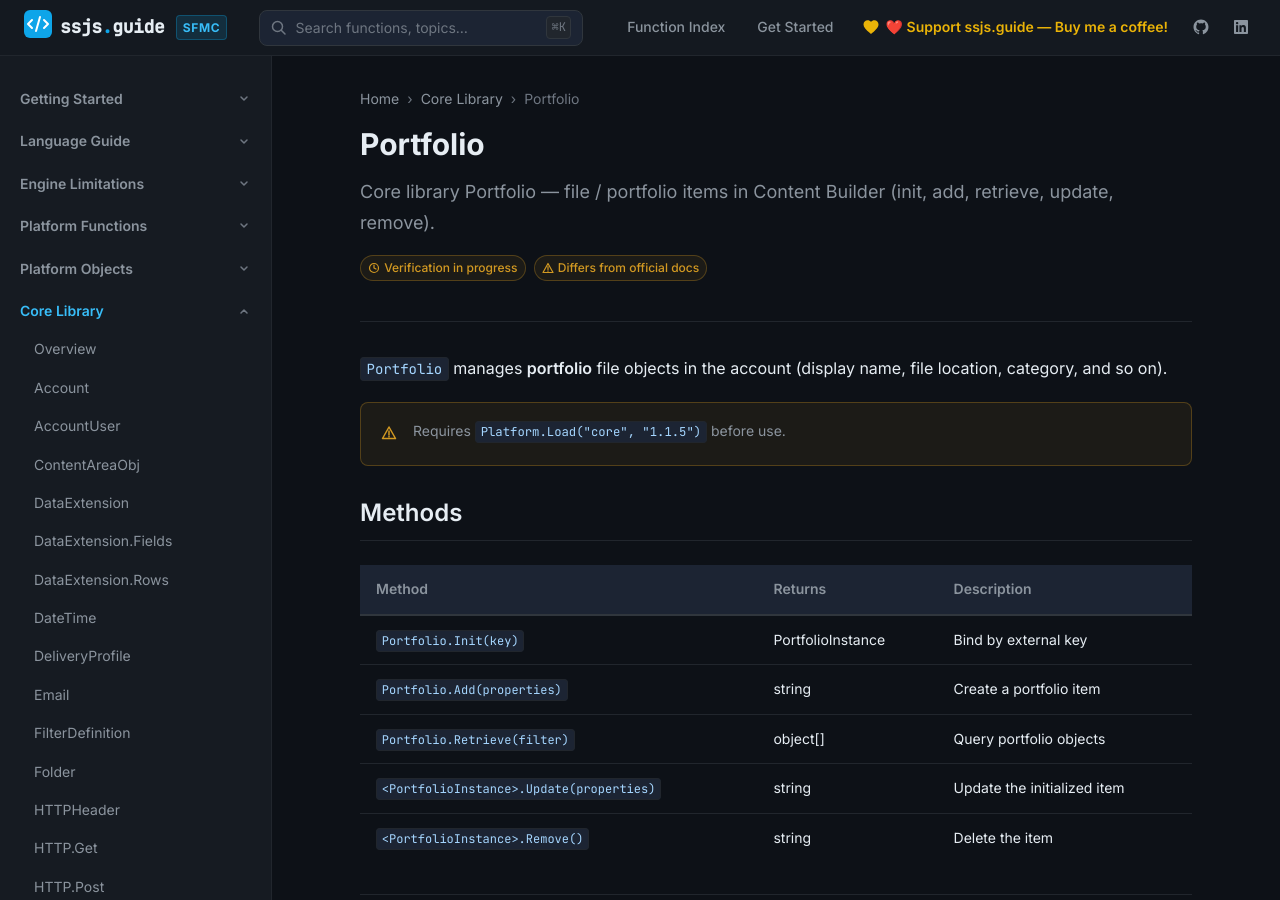
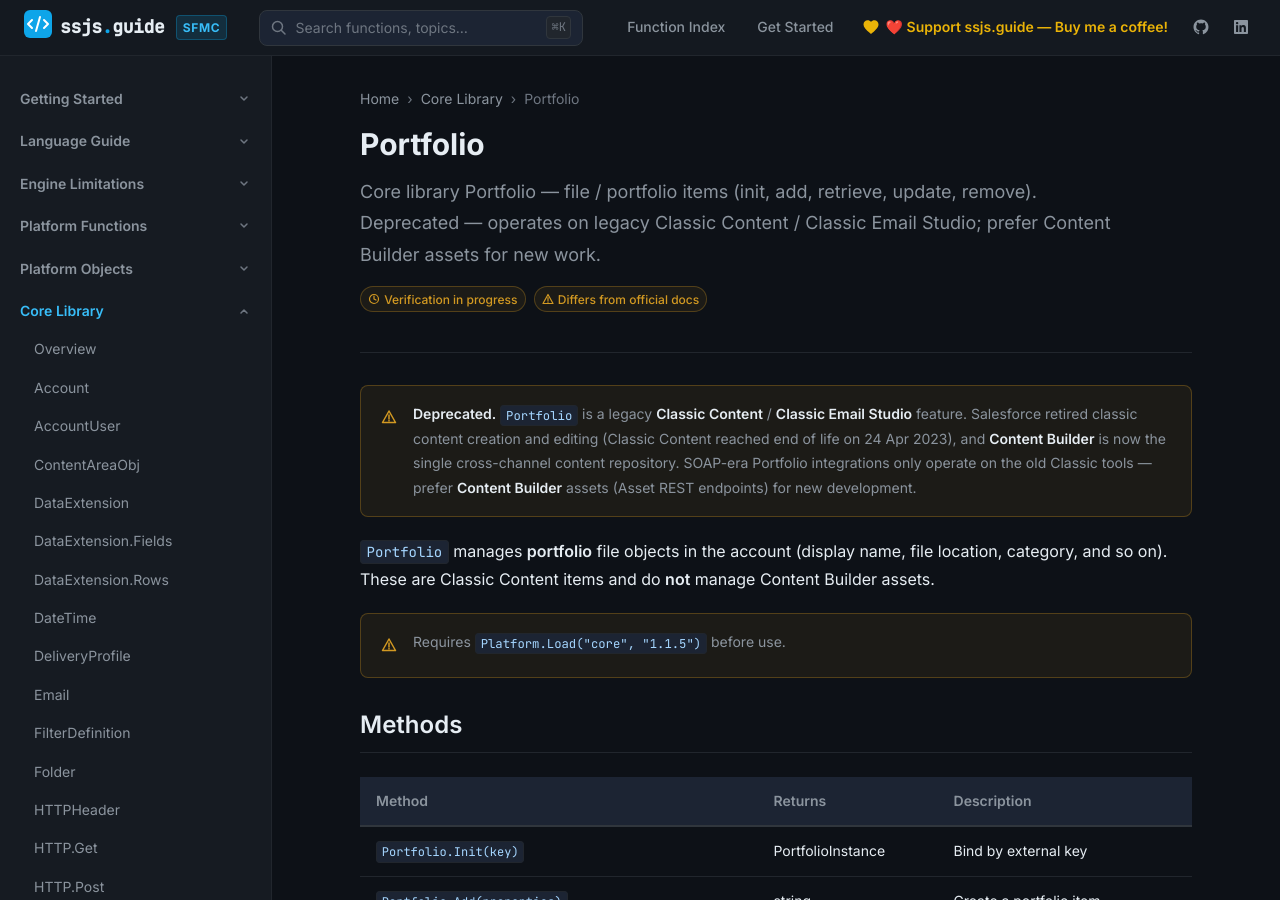
Before and after one commit to JoernBerkefeld/ssjs.guide, a Jekyll site: the page built from core-library/portfolio.md, in a window 1280 px wide and 900 px high. Built offline with Jekyll 4.4.1, drawn with Linux system fonts in a browser that asks for light colours.

Commit message:
verify template; triggeredsend lifecycle blocked; Portfolio deprecated (Classic Content); sync site-index

```diff
--- a/core-library/portfolio.md
+++ b/core-library/portfolio.md
@@ -3,13 +3,16 @@
 title: Portfolio
 parent: Core Library
 parent_url: /core-library/
-description: Core library Portfolio — file / portfolio items in Content Builder (init, add, retrieve, update, remove).
+description: "Core library Portfolio — file / portfolio items (init, add, retrieve, update, remove). Deprecated — operates on legacy Classic Content / Classic Email Studio; prefer Content Builder assets for new work."
 verification: in-progress
+deprecated: true
 requires_core_load: true
 differs_from_docs: "Runtime-verified on a live CloudPage: Init is confirmed. Add returns the string \"Error\" (not \"OK\", and does NOT throw), Retrieve returns an `object` with no `.length` (not the documented `object[]`), and Update/Remove against a non-existent key also return \"Error\" without throwing. Add/Retrieve/Update/Remove success paths are BLOCKED (no test data could be created)."
 ---
 
-`Portfolio` manages **portfolio** file objects in the account (display name, file location, category, and so on).
+{% include callout.html type="warning" content="**Deprecated.** `Portfolio` is a legacy **Classic Content** / **Classic Email Studio** feature. Salesforce retired classic content creation and editing (Classic Content reached end of life on 24 Apr 2023), and **Content Builder** is now the single cross-channel content repository. SOAP-era Portfolio integrations only operate on the old Classic tools — prefer **Content Builder** assets (Asset REST endpoints) for new development." %}
+
+`Portfolio` manages **portfolio** file objects in the account (display name, file location, category, and so on). These are Classic Content items and do **not** manage Content Builder assets.
 
 {% include callout.html type="warning" content="Requires `Platform.Load(\"core\", \"1.1.5\")` before use." %}
 
```
Also changed, not shown: core-library/template.md (+2 -0 lines), core-library/triggeredsend.md (+36 -0 lines), site-index.json.
